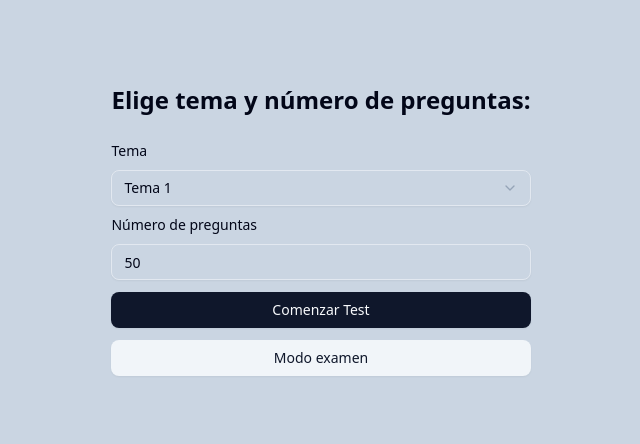
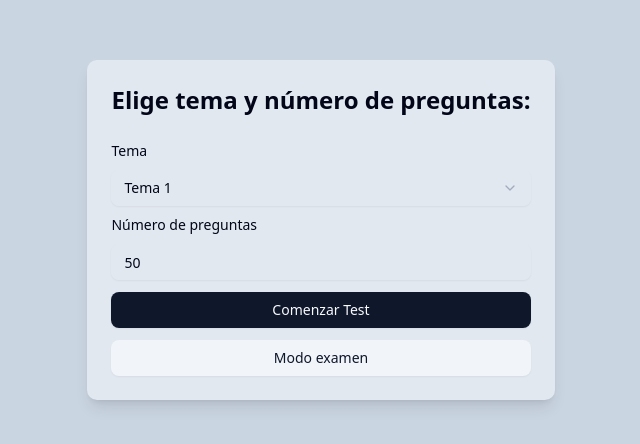
Before and after one commit to miquelreyes/tests-opos, a React (Vite) app: page /#/ in a window 1280 px wide. Shown: the part 170-614 px from the top of the page, without its empty margins (319-959 px from the left). Built offline with nearby package versions, Linux system fonts and the light colour scheme.

Commit message:
improve home

```diff
--- a/src/pages/Home.tsx
+++ b/src/pages/Home.tsx
@@ -37,7 +37,8 @@ const Home = () => {
   };
 
   return (
-    <div className="flex flex-col gap-3 justify-center align-middle text-center h-full">
+    <div className="h-full text-center flex flex-col justify-center">
+      <div className="flex flex-col gap-3 justify-center align-middle bg-slate-200 p-6 rounded-lg shadow-lg">
         <h1 className="text-2xl font-bold mb-4">
           Elige tema y número de preguntas:
         </h1>
@@ -78,6 +79,7 @@ const Home = () => {
           Modo examen
         </Button>
       </div>
+    </div>
   );
 };
 
```
Lines whose indentation alone changed are shown as unchanged.
